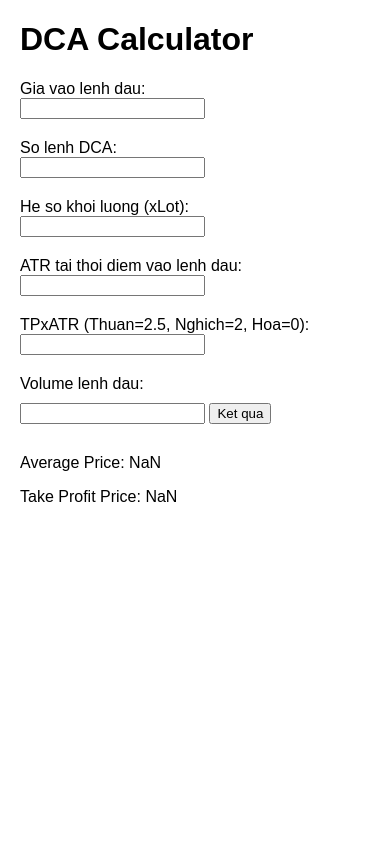
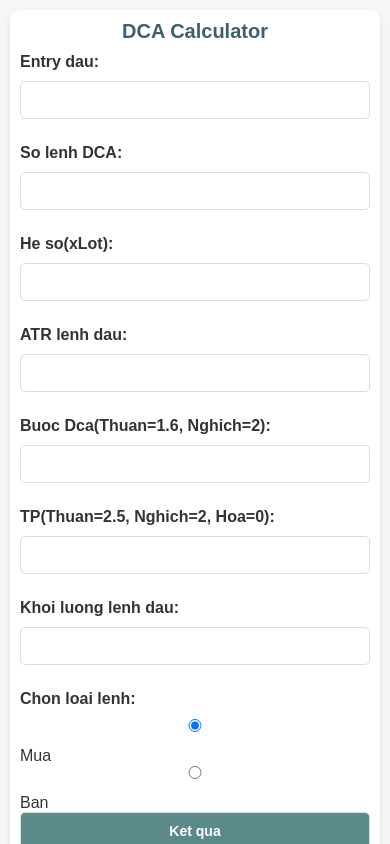
Before and after one commit to braverynew/xemngay, a plain HTML site: page DCA.html in a window 390 px wide. Both pictures are taken after a click on the button "Ket qua". Shown: the top 844 px of the page. Drawn offline with Linux system fonts and the light colour scheme.

Commit message:
Update DCA.html

```diff
--- a/DCA.html
+++ b/DCA.html
@@ -5,36 +5,152 @@
     <meta name="viewport" content="width=device-width, initial-scale=1.0">
     <title>DCA Calculator</title>
     <style>
-        body { font-family: Arial, sans-serif; margin: 20px; }
-        label { display: block; margin-top: 10px; }
-        input { margin-bottom: 10px; }
-        button { margin-top: 10px; }
-        .result { margin-top: 20px; }
+        /* Reset các thuộc tính mặc định của trình duyệt */
+        * {
+            margin: 0;
+            padding: 0;
+            box-sizing: border-box;
+        }
+
+        body {
+            font-family: 'Arial', sans-serif;
+            background-color: #f4f7f6;
+            color: #333;
+            margin: 20px;
+        }
+
+        h1 {
+            text-align: center;
+            color: #3e5f6f;
+        }
+
+        .container {
+            display: flex;
+            flex-direction: column;
+            max-width: 600px;
+            margin: 0 auto;
+            background-color: #fff;
+            border-radius: 10px;
+            padding: 20px;
+            box-shadow: 0 4px 6px rgba(0, 0, 0, 0.1);
+        }
+
+        label {
+            margin: 10px 0;
+            font-weight: bold;
+        }
+
+        input, button {
+            padding: 10px;
+            margin-bottom: 15px;
+            border: 1px solid #ddd;
+            border-radius: 5px;
+            font-size: 16px;
+            width: 100%;
+        }
+
+        input[type="number"] {
+            text-align: right;
+        }
+
+        button {
+            background-color: #5c8a8a;
+            color: white;
+            cursor: pointer;
+            font-weight: bold;
+        }
+
+        button:hover {
+            background-color: #467575;
+        }
+
+        .result {
+            margin-top: 20px;
+            padding: 10px;
+            background-color: #f9f9f9;
+            border: 1px solid #ddd;
+            border-radius: 5px;
+        }
+
+        table {
+            width: 100%;
+            border-collapse: collapse;
+            margin-top: 20px;
+        }
+
+        th, td {
+            padding: 12px;
+            text-align: center;
+            border: 1px solid #ddd;
+        }
+
+        th {
+            background-color: #5c8a8a;
+            color: white;
+        }
+
+        /* Media Queries cho màn hình nhỏ */
+        @media (max-width: 600px) {
+            body {
+                margin: 10px;
+            }
+
+            .container {
+                padding: 10px;
+            }
+
+            input, button {
+                font-size: 14px;
+            }
+
+            h1 {
+                font-size: 20px;
+            }
+
+            table th, table td {
+                font-size: 14px;
+                padding: 8px;
+            }
+        }
     </style>
 </head>
 <body>
+
+    <div class="container">
         <h1>DCA Calculator</h1>
-    <label for="entryPrice">Gia vao lenh dau:</label>
+
+        <label for="entryPrice">Entry dau:</label>
         <input type="number" id="entryPrice" step="0.001">
 
         <label for="dcaOrders">So lenh DCA:</label>
         <input type="number" id="dcaOrders">
 
-    <label for="xLot">He so khoi luong (xLot):</label>
+        <label for="xLot">He so(xLot):</label>
         <input type="number" id="xLot" step="0.01">
 
-    <label for="atr">ATR tai thoi diem vao lenh dau:</label>
+        <label for="atr">ATR lenh dau:</label>
         <input type="number" id="atr" step="0.001">
 
-    <label for="tpMultiplier">TPxATR (Thuan=2.5, Nghich=2, Hoa=0):</label>
+        <label for="atrDca">Buoc Dca(Thuan=1.6, Nghich=2):</label>
+        <input type="number" id="atrDca" step="0.1">
+
+        <label for="tpMultiplier">TP(Thuan=2.5, Nghich=2, Hoa=0):</label>
         <input type="number" id="tpMultiplier" step="0.1">
 
-    <label for="volume">Volume lenh dau:</label>
-    <input type="number" id="volume" step="0.01">
+        <label for="volume">Khoi luong lenh dau:</label>
+        <input type="number" id="volume" step="0.001">
+
+        <!-- Lựa chọn loại lệnh (Mua hoặc Bán) -->
+        <label>Chon loai lenh:</label>
+        <div>
+            <input type="radio" id="buyOrder" name="orderType" value="buy" checked> Mua
+            <input type="radio" id="sellOrder" name="orderType" value="sell"> Ban
+        </div>
 
         <button onclick="calculateDCA()">Ket qua</button>
 
         <div class="result" id="result"></div>
+    </div>
 
     <script>
         function calculateDCA() {
@@ -42,26 +158,58 @@
             const numOrders = parseInt(document.getElementById('dcaOrders').value);
             const xLot = parseFloat(document.getElementById('xLot').value);
             const atr = parseFloat(document.getElementById('atr').value);
+            const atrDca = parseFloat(document.getElementById('atrDca').value);
             const tpMultiplier = parseFloat(document.getElementById('tpMultiplier').value);
             const initialVolume = parseFloat(document.getElementById('volume').value);
-            const priceGap = 2 * atr;
+            const isBuyOrder = document.getElementById('buyOrder').checked; // Kiểm tra loại lệnh (Mua hoặc Bán)
 
-            let totalVolume = 0;
-            let weightedSum = 0;
-
-            for (let i = 0; i < numOrders; i++) {
-                const price = entryPrice - i * priceGap;
-                const volume = initialVolume * Math.pow(xLot, i);
-                totalVolume += volume;
-                weightedSum += price * volume;
+            let priceGap = atrDca * atr;
+            if (priceGap === 0) {
+                alert("Price gap bằng 0, vui lòng kiểm tra lại giá trị ATR hoặc ATR DCA.");
+                return; // Dừng hàm nếu priceGap không hợp lệ
             }
 
-            const averagePrice = weightedSum / totalVolume;
-            const tpPrice = averagePrice + tpMultiplier * atr;
+            let totalVolume = initialVolume;
+            let weightedSum = entryPrice * initialVolume; // Khởi tạo weightedSum với giá trị lệnh đầu tiên
+            let dcaTable = '<table><tr><th>Order</th><th>Price</th><th>Volume</th></tr>';
+            let currentPrice = entryPrice; // Giá của lệnh đầu tiên sẽ là giá nhập vào
 
+            // Tính toán các giá trị DCA
+            for (let i = 1; i <= numOrders; i++) {
+                let volume = i === 1 ? initialVolume : initialVolume * Math.pow(xLot, i - 1); // Lệnh đầu tiên giữ nguyên volume
+
+                // Làm tròn volume chỉ 2 chữ số sau dấu thập phân
+                volume = volume.toFixed(2);
+
+                // Điều chỉnh giá theo chiến lược Mua/Bán (từ lệnh thứ 2 trở đi)
+                if (i > 1) {
+                    if (isBuyOrder) {
+                        currentPrice -= priceGap;  // Lệnh Mua giảm giá
+                    } else {
+                        currentPrice += priceGap;  // Lệnh Bán tăng giá
+                    }
+                }
+
+                totalVolume += parseFloat(volume);
+                weightedSum += currentPrice * parseFloat(volume);
+
+                dcaTable += `<tr><td>${i}</td><td>${currentPrice.toFixed(3)}</td><td>${volume}</td></tr>`;
+            }
+
+            dcaTable += '</table>';
+            const avgPrice = weightedSum / totalVolume;
+            const tpPrice = parseFloat((avgPrice + tpMultiplier * atr).toFixed(3));
+
+            // Tính lợi nhuận USD
+            const profit = (tpPrice - avgPrice) * totalVolume * 100;
+            const profitUSD = profit.toFixed(2); // Lợi nhuận USD
+
+            // Hiển thị kết quả
             document.getElementById('result').innerHTML = `
-                <p>Average Price: ${averagePrice.toFixed(2)}</p>
-                <p>Take Profit Price: ${tpPrice.toFixed(2)}</p>
+                ${dcaTable}
+                <p>Gia trung binh: ${avgPrice.toFixed(3)}</p>
+                <p>TP: ${tpPrice}</p>
+                <p>Lợi nhuận: ${profitUSD} USD</p>
             `;
         }
     </script>
```
Lines whose indentation alone changed are shown as unchanged.
